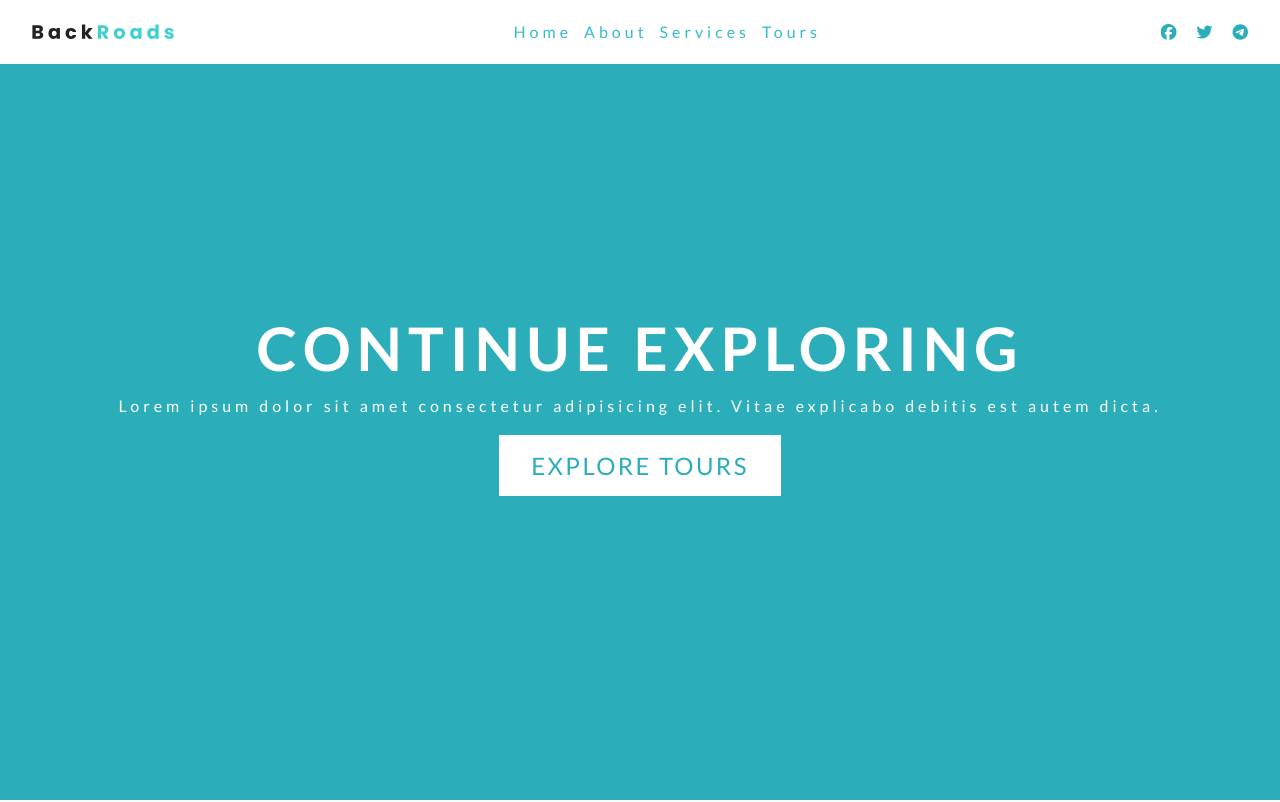
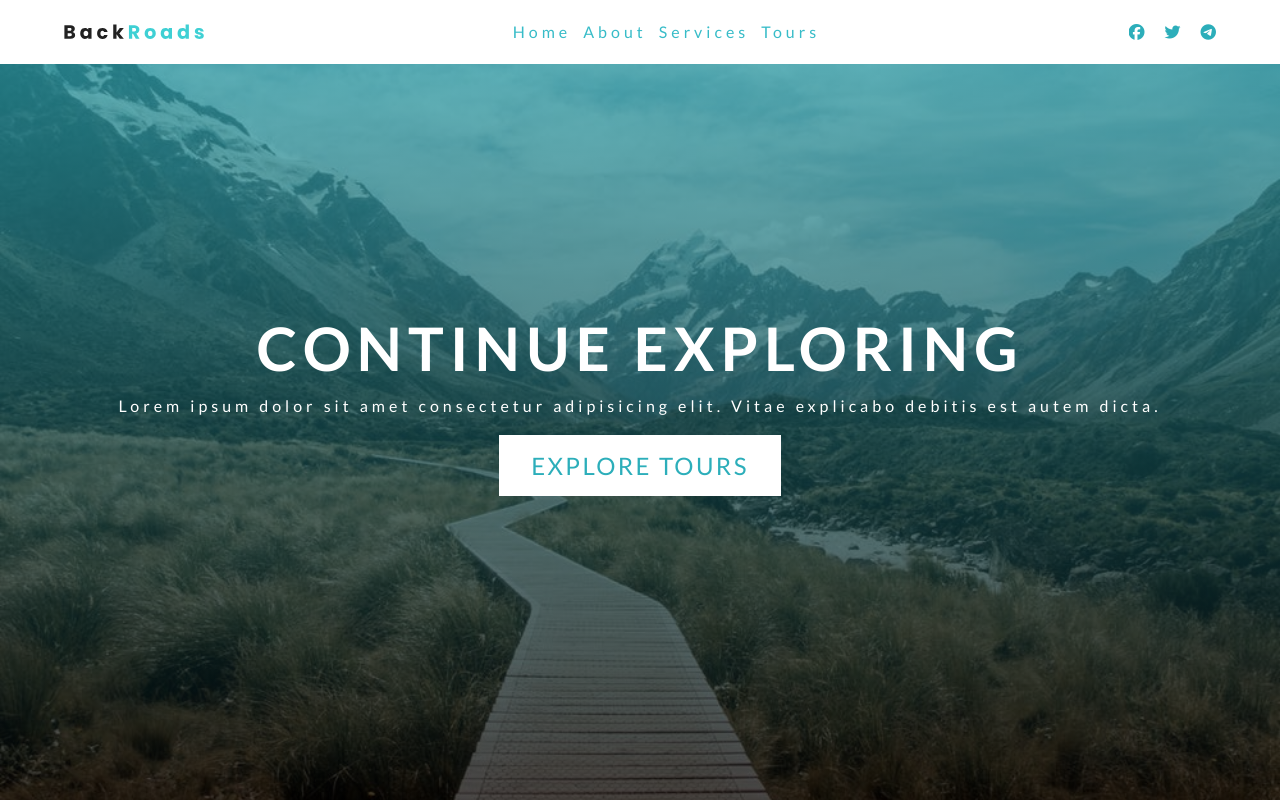
Before and after one commit to mszaman/backroads-twcss, a website built with Vite: page index.html in a window 1280 px wide. Shown: the top 802 px of the page. Built offline with nearby package versions, Linux system fonts and the light colour scheme.

Commit message:
modify Navbar section and Hero section.

```diff
--- a/index.html
+++ b/index.html
@@ -17,9 +17,10 @@
   <body>
     <div id="app">
       <!-- Navigation Menu Bar -->
-
       <header class="absolute h-16 w-full bg-white">
-        <nav class="mx-auto flex h-16 w-[95vw] items-center justify-between">
+        <nav
+          class="mx-auto flex h-16 w-[90vw] max-w-[1170px] items-center justify-between"
+        >
           <!-- Nav Logo -->
           <div>
             <img src="./images/logo.svg" alt="" />
@@ -73,6 +74,17 @@
         id="hero"
         class="relative -z-20 flex min-h-screen items-center justify-center bg-primary-5 text-white"
       >
+        <!-- Hero Image -->
+        <img
+          src="./images/main.jpeg"
+          alt="Hero Image"
+          class="hidden sm:absolute sm:top-0 sm:-z-40 sm:block sm:h-screen sm:w-full sm:bg-cover sm:bg-center sm:object-cover"
+        />
+        <!-- Hero Gradient -->
+        <div
+          class="hidden sm:absolute sm:top-0 sm:-z-30 sm:block sm:h-screen sm:w-full sm:bg-gradient-to-b sm:from-primary-5 sm:to-black sm:opacity-70"
+        ></div>
+        <!-- Hero Content -->
         <div class="mx-20 py-10 text-center">
           <h1 class="mb-4 text-6xl font-bold uppercase tracking-widest">
             continue exploring
```
